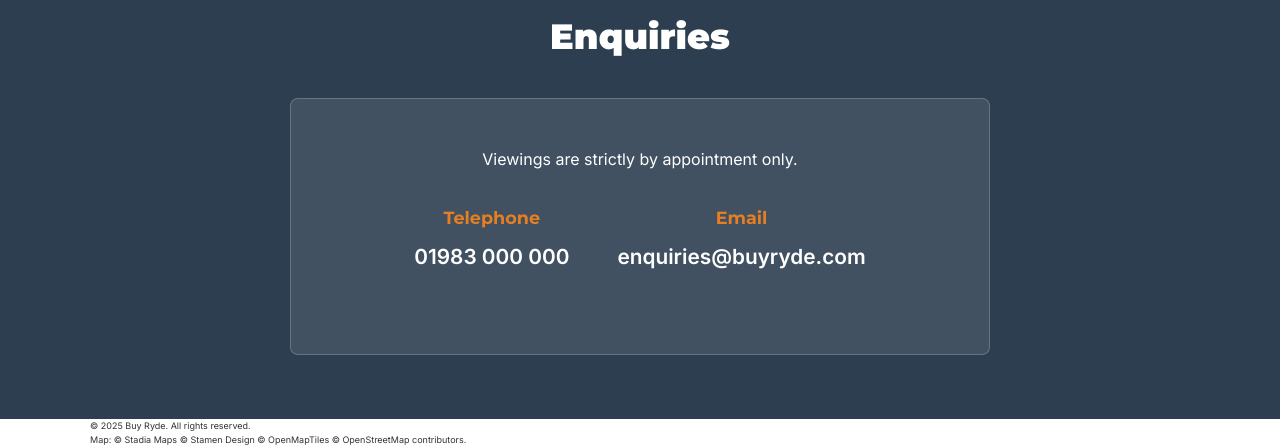
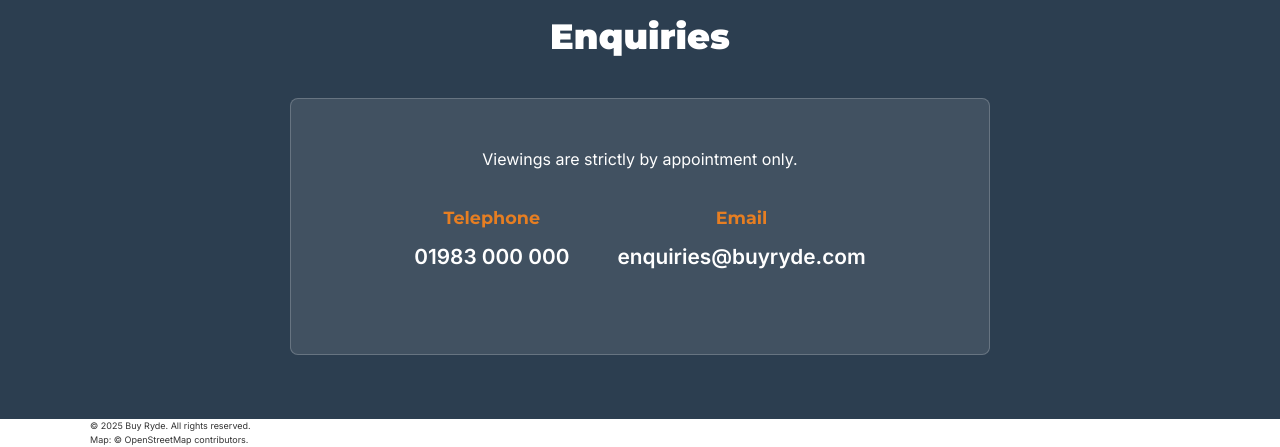
Before and after one commit to MattChatfield/buyryde, a plain HTML site: page index.html in a window 1280 px wide. Shown: the part 3716-4163 px from the top of the page. Drawn offline with nearby package versions, Linux system fonts and the light colour scheme; some packages are replaced by stand-ins of ours; a script that the page names is missing.

Commit message:
Footer text

```diff
--- a/index.html
+++ b/index.html
@@ -205,7 +205,7 @@
     <footer>
         <div class="container">
             <p class="smallprint">&copy; <span id="currentYear"></span> Buy Ryde. All rights reserved.<br/>
-			Map: &copy; <a href="https://www.stadiamaps.com/" target="_blank">Stadia Maps</a> &copy; <a href="https://www.stamen.com/" target="_blank">Stamen Design</a> &copy; <a href="https://openmaptiles.org/" target="_blank">OpenMapTiles</a> &copy; <a href="https://www.openstreetmap.org/copyright">OpenStreetMap</a> contributors.</p>
+			Map: &copy; <a href="https://www.openstreetmap.org/copyright">OpenStreetMap</a> contributors.</p>
         </div>
     </footer>
 
```
